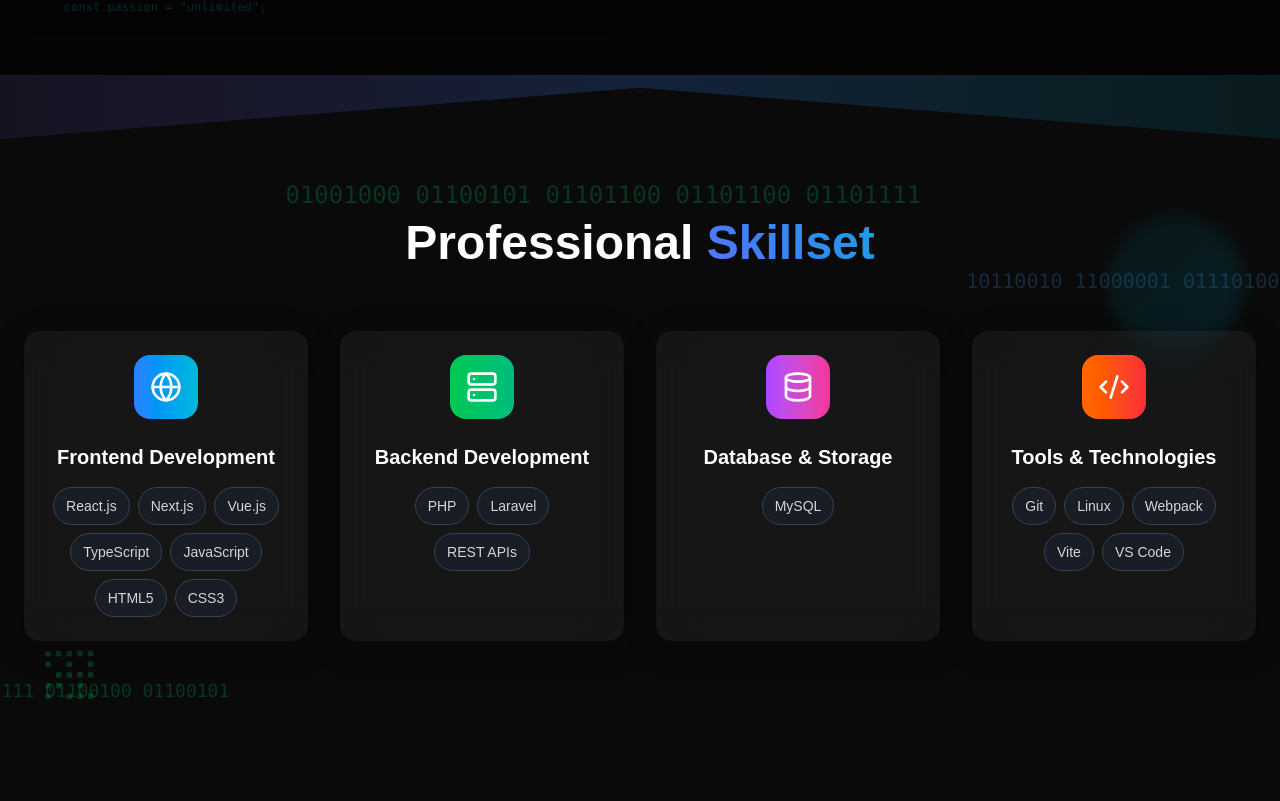
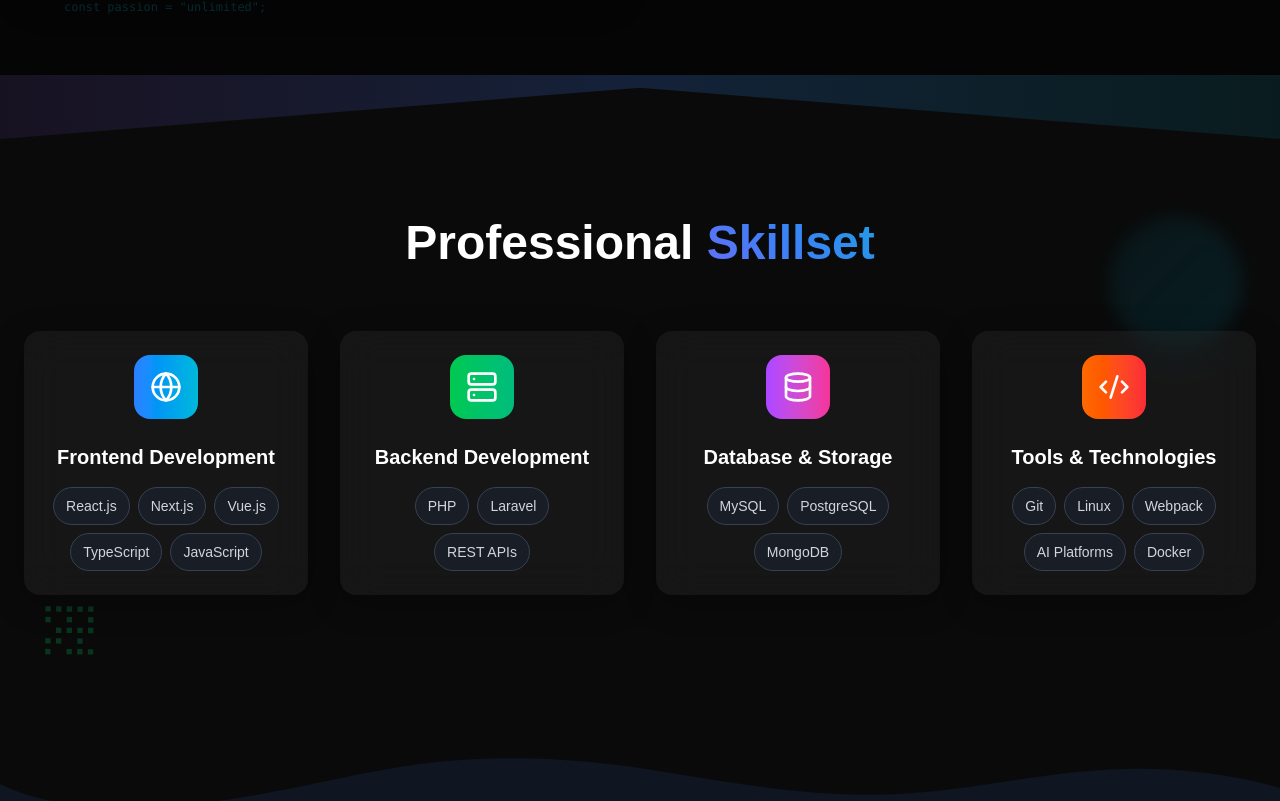
Before and after one commit to preyash009/Portfolio, a Next.js app: page / in a window 1280 px wide. Shown: the part 1399-2200 px from the top of the page. Built offline with nearby package versions, Linux system fonts and the light colour scheme; a web font is replaced by a local one.

Commit message:
- Resume Update

```diff
--- a/src/app/page.tsx
+++ b/src/app/page.tsx
@@ -34,7 +34,7 @@ export default function Home() {
         <div className="container mx-auto px-6">
           <div className="text-center">
             <p className="text-gray-400 mb-4">Designed and Developed by Preyash Parikh</p>
-            <p className="text-gray-500 text-sm">Copyright © {currentYear} PreyashP.</p>
+            <p className="text-gray-500 text-sm">Copyright © {currentYear} PreyashParikh.</p>
           </div>
         </div>
       </footer>
--- a/src/components/About.tsx
+++ b/src/components/About.tsx
@@ -21,7 +21,7 @@ export default function About() {
           <motion.div initial={{ opacity: 0, x: -50 }} animate={inView ? { opacity: 1, x: 0 } : {}} transition={{ duration: 0.8, delay: 0.2 }} className="space-y-6">
             <div className="glass-morphism p-8 rounded-2xl">
               <p className="text-lg text-gray-300 leading-relaxed mb-6">
-                I’m a <span className="text-gradient font-semibold">Sr. Software Engineer</span> who enjoys turning ideas into reliable, scalable products. I focus on clean architecture, problem-solving, and building systems that deliver smooth user experiences.
+                I’m a <span className="text-gradient font-semibold">Sr. Software Engineer/Full-Stack Developer</span> who enjoys turning ideas into reliable, scalable products. I focus on clean architecture, problem-solving, and building systems that deliver smooth user experiences.
               </p>
               <p className="text-lg text-gray-300 leading-relaxed">
                 I work across the full stack, building robust backend systems with <span className="text-gradient font-semibold">PHP</span> and <span className="text-gradient font-semibold">Laravel</span>, and modern interfaces using <span className="text-gradient font-semibold">Vue.js, React.js, and Next.js</span>. I’m always learning new technologies and improving my craft to build better software.
--- a/src/components/Skills.tsx
+++ b/src/components/Skills.tsx
@@ -16,8 +16,8 @@ const skillCategories = [
       { name: "Vue.js", color: "text-green-400" },
       { name: "TypeScript", color: "text-blue-500" },
       { name: "JavaScript", color: "text-yellow-400" },
-      { name: "HTML5", color: "text-orange-500" },
-      { name: "CSS3", color: "text-blue-400" },
+      // { name: "HTML5", color: "text-orange-500" },
+      // { name: "CSS3", color: "text-blue-400" },
     ],
     color: "from-blue-500 to-cyan-500",
   },
@@ -34,7 +34,11 @@ const skillCategories = [
   {
     title: "Database & Storage",
     icon: Database,
-    skills: [{ name: "MySQL", color: "text-orange-400" }],
+    skills: [
+      { name: "MySQL", color: "text-orange-400" },
+      { name: "PostgreSQL", color: "text-blue-400" },
+      { name: "MongoDB", color: "text-green-400" },
+    ],
     color: "from-purple-500 to-pink-500",
   },
   {
@@ -44,8 +48,9 @@ const skillCategories = [
       { name: "Git", color: "text-orange-500" },
       { name: "Linux", color: "text-yellow-400" },
       { name: "Webpack", color: "text-blue-500" },
-      { name: "Vite", color: "text-purple-400" },
-      { name: "VS Code", color: "text-purple-400" },
+      // { name: "Vite", color: "text-purple-400" },
+      { name: "AI Platforms", color: "text-purple-400" },
+      { name: "Docker", color: "text-purple-400" },
     ],
     color: "from-orange-500 to-red-500",
   },
@@ -56,7 +61,7 @@ export default function Skills() {
 
   return (
     <section id="skills" className="py-20 relative overflow-hidden pt-20" ref={ref}>
-      <BinaryCodeAnimation />
+      {/* <BinaryCodeAnimation /> */}
 
       {/* Floating decorative elements */}
       <div className="absolute top-20 right-10">
```
Also changed, not shown: 1 other file (tests, documents, lock files or other folders).
